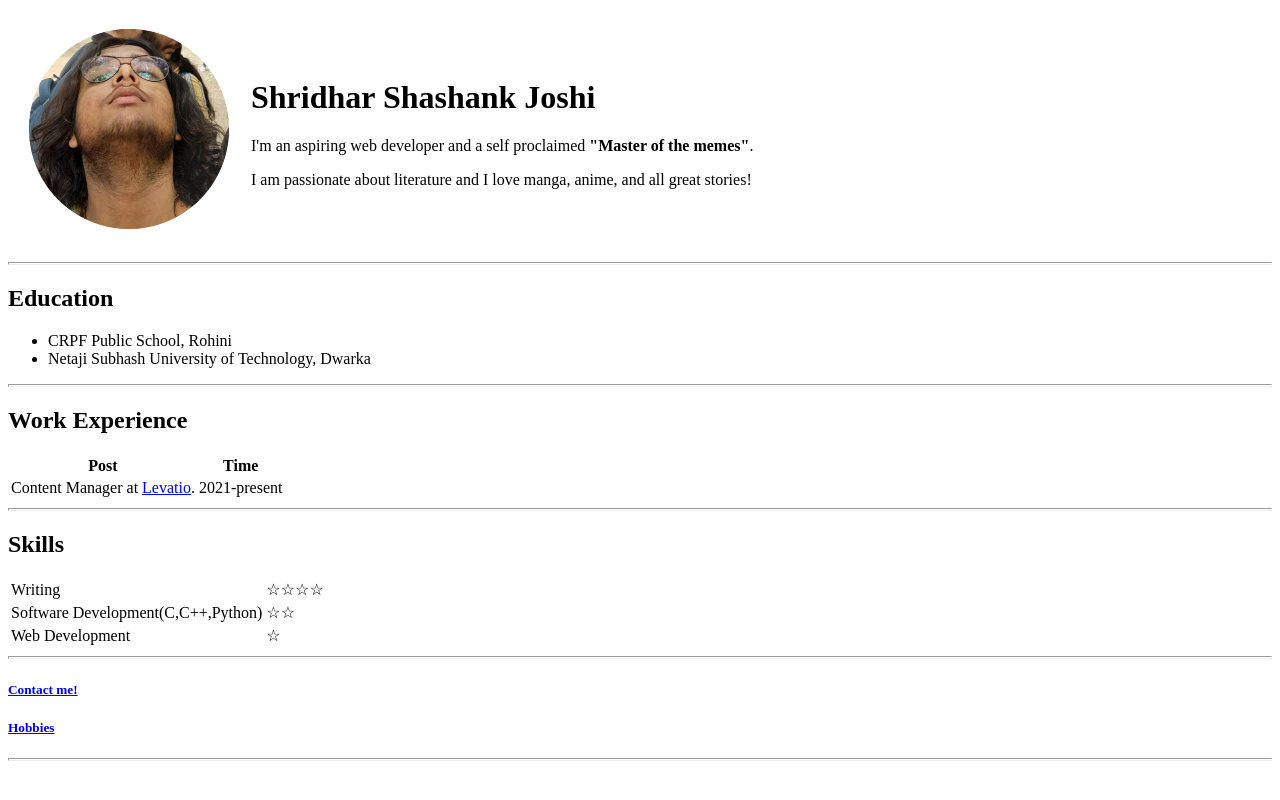
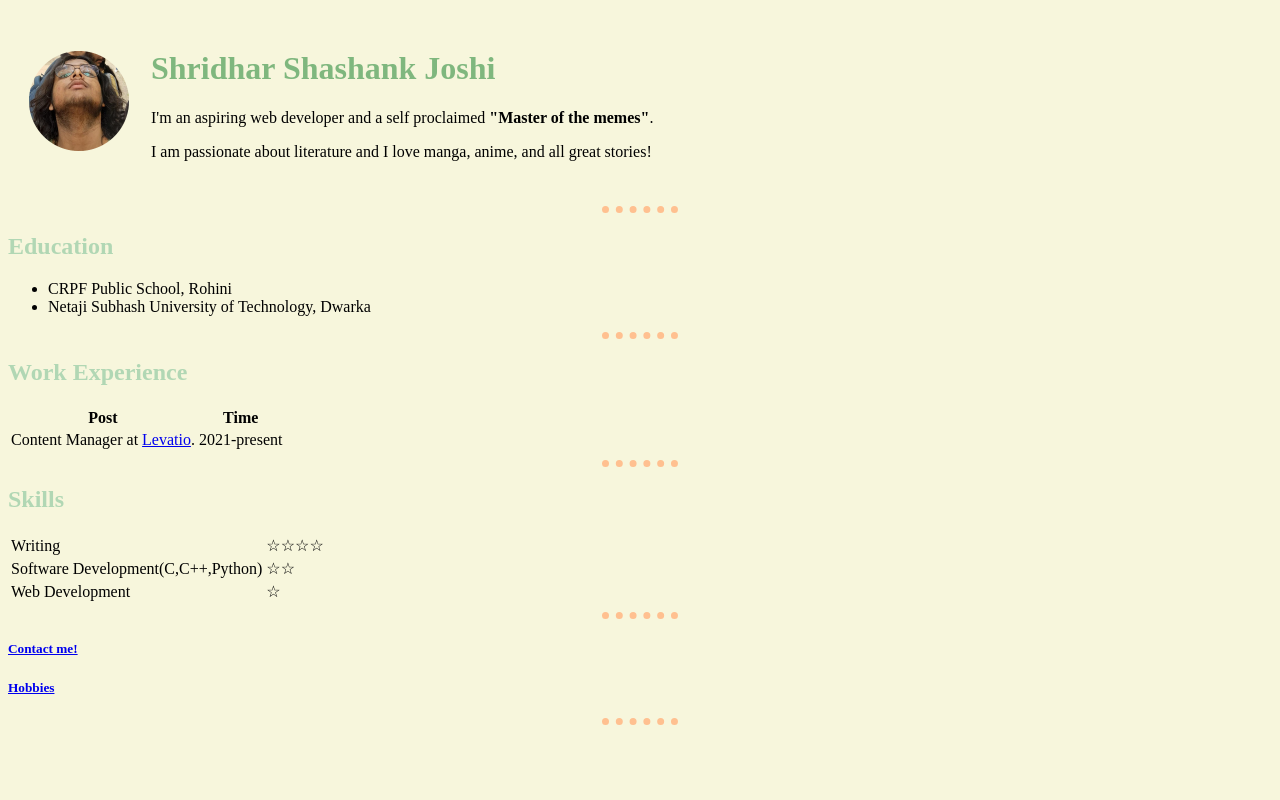
Before and after one commit to Shridhar2003/personalwebsite, a plain HTML site: page index.html in a window 1280 px wide. Drawn offline with Linux system fonts and the light colour scheme.

Commit message:
initial css

```diff
--- /dev/null
+++ b/css/styles.css
@@ -0,0 +1,23 @@
+
+body{
+  background-color: #F7F6DC;
+}
+hr{
+
+  border-style: none none dotted none;
+  border-width: 7px;
+  width: 6%;
+  height: 0px;
+  border-color: #FFC090;
+  align-items: center;
+}
+img{
+  height: 100px;
+}
+h1{
+    color: #7FB77E;
+}
+
+h2{
+    color: #B1D7B4;
+}
--- a/index.html
+++ b/index.html
@@ -5,6 +5,7 @@
   <meta http-equiv="X-UA-Compatible" content="IE=edge">
   <meta name="viewport" content="width=device-width, initial-scale=1.0">
   <title>Shridhar's Portfolio</title>
+  <link rel="stylesheet" href="css/styles.css">
 </head>
 <body>
   <table cellspacing="20">
```
Also changed, not shown: ContactPage.html (+3 -1 lines), Hobbies.html (+1 -0 lines).
